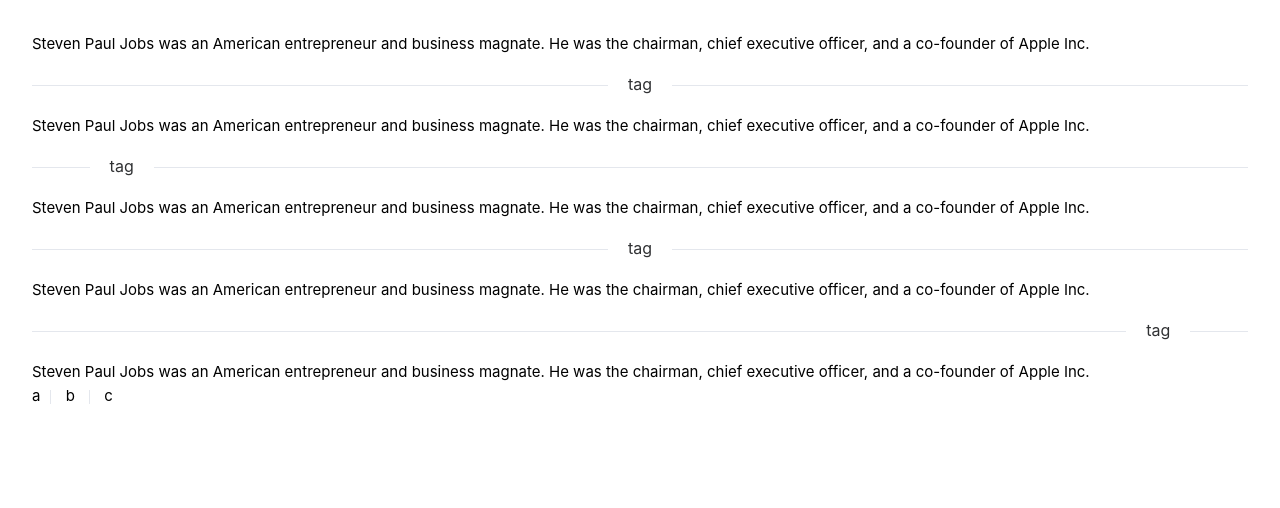
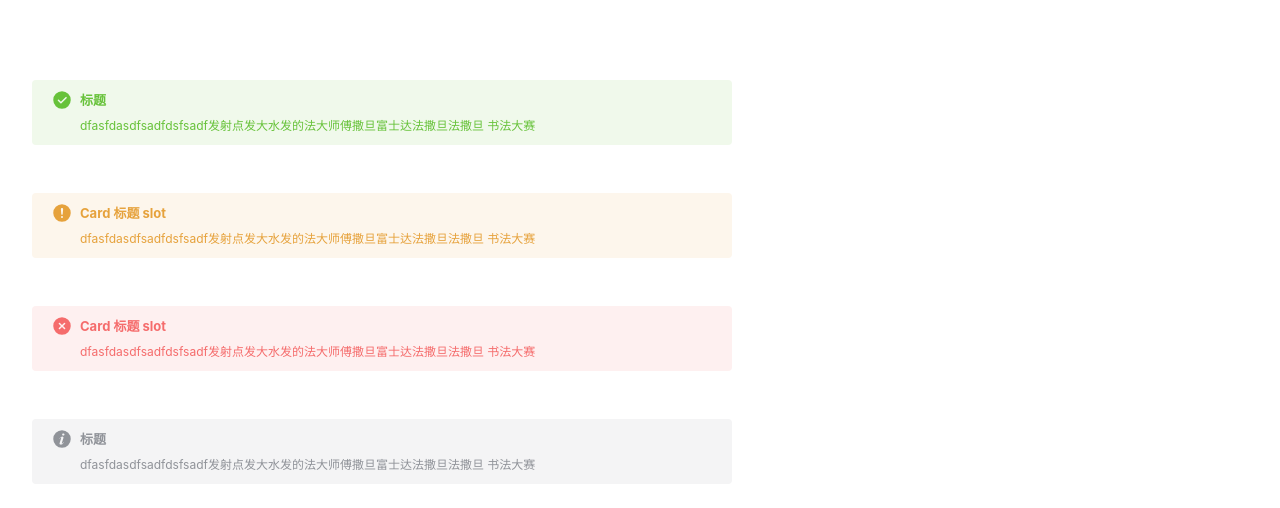
Before and after one commit to ivy-design/ivy-design-vue, a Vue app: page / in a window 1280 px wide. Shown: the top 508 px of the page. Built offline with nearby package versions, Linux system fonts and the light colour scheme.

Commit message:
✨ feat: 增加alert组件

```diff
--- a/src/App.vue
+++ b/src/App.vue
@@ -4,37 +4,20 @@
 
 <template>
     <div>
-        <p>
-            Steven Paul Jobs was an American entrepreneur and business magnate. He was the chairman, chief executive officer, and a
-            co-founder of Apple Inc.
-        </p>
-        <ivy-divider>tag</ivy-divider>
-        <p>
-            Steven Paul Jobs was an American entrepreneur and business magnate. He was the chairman, chief executive officer, and a
-            co-founder of Apple Inc.
-        </p>
-        <ivy-divider placement="left">tag</ivy-divider>
-        <p>
-            Steven Paul Jobs was an American entrepreneur and business magnate. He was the chairman, chief executive officer, and a
-            co-founder of Apple Inc.
-        </p>
-        <ivy-divider placement="center">tag</ivy-divider>
-        <p>
-            Steven Paul Jobs was an American entrepreneur and business magnate. He was the chairman, chief executive officer, and a
-            co-founder of Apple Inc.
-        </p>
-        <ivy-divider placement="right">tag</ivy-divider>
-        <p>
-            Steven Paul Jobs was an American entrepreneur and business magnate. He was the chairman, chief executive officer, and a
-            co-founder of Apple Inc.
-        </p>
-        <div>
-            <span>a</span>
-            <ivy-divider type="vertical">tag</ivy-divider>
-            <span> b </span>
-            <ivy-divider type="vertical">tag</ivy-divider>
-            <span> c </span>
-        </div>
+        <ivy-alert style="width: 700px; margin-top: 48px" type="success" header="标题" show-icon>
+            <p>dfasfdasdfsadfdsfsadf发射点发大水发的法大师傅撒旦富士达法撒旦法撒旦 书法大赛</p>
+        </ivy-alert>
+        <ivy-alert style="width: 700px; margin-top: 48px" type="warning" show-icon>
+            <template #header> Card 标题 slot </template>
+            <p>dfasfdasdfsadfdsfsadf发射点发大水发的法大师傅撒旦富士达法撒旦法撒旦 书法大赛</p>
+        </ivy-alert>
+        <ivy-alert style="width: 700px; margin-top: 48px" type="danger" show-icon>
+            <template #header> Card 标题 slot </template>
+            <p>dfasfdasdfsadfdsfsadf发射点发大水发的法大师傅撒旦富士达法撒旦法撒旦 书法大赛</p>
+        </ivy-alert>
+        <ivy-alert style="width: 700px; margin-top: 48px" type="info" header="标题" show-icon>
+            <p>dfasfdasdfsadfdsfsadf发射点发大水发的法大师傅撒旦富士达法撒旦法撒旦 书法大赛</p>
+        </ivy-alert>
     </div>
 </template>
 
@@ -42,4 +25,13 @@
 .margin-top {
     margin-top: 24px;
 }
+.margin-top > div {
+    text-align: center;
+}
+.margin-top > div:nth-child(odd) {
+    background-color: aqua;
+}
+.margin-top > div:nth-child(even) {
+    background-color: blanchedalmond;
+}
 </style>
--- /dev/null
+++ b/src/components/alert/index.ts
@@ -0,0 +1,7 @@
+import alert from "./src/index";
+import type { App } from "vue";
+
+alert.install = (app: App) => {
+    app.component(alert.name, alert);
+};
+export default alert;
--- /dev/null
+++ b/src/components/alert/src/index.tsx
@@ -0,0 +1,57 @@
+import { defineComponent, h, resolveComponent } from "vue";
+import { prefix } from "@/utils";
+
+const iconName: { [x: string]: any } = {
+    success: "success-filled",
+    warning: "warning-filled",
+    danger: "circle-close-filled",
+    info: "info-filled",
+};
+
+export default defineComponent({
+    name: `${prefix}alert`,
+    props: {
+        type: {
+            type: String,
+            default: "success",
+            validator(value: string) {
+                return ["success", "danger", "warning", "info"].includes(value);
+            },
+        },
+        header: String,
+        showIcon: Boolean,
+    },
+    setup(props, { slots }) {
+        const classStr = `ivy-alert is-${props.type}`;
+
+        const renderTitle = () => {
+            if (slots.header) {
+                return <div class="ivy-alert__title">{slots.header?.()}</div>;
+            } else if (props.header) {
+                return <span class="ivy-alert__title">{props?.header || ""}</span>;
+            } else {
+                return [];
+            }
+        };
+
+        const renderDesc = () => {
+            return <div class="ivy-alert__description">{slots.default?.()}</div>;
+        };
+
+        const renderIcon = () => {
+            return h(resolveComponent("ivy-icon"), { name: iconName[props.type], class: "ivy-alert__icon" });
+        };
+
+        return () => {
+            if (props.showIcon) {
+                return (
+                    <div class={classStr}>
+                        {() => [renderIcon(), <div class="ivy-alert__content">{() => [renderTitle(), renderDesc()]}</div>]}
+                    </div>
+                );
+            } else {
+                return <div class={classStr}>{() => [renderTitle(), renderDesc()]}</div>;
+            }
+        };
+    },
+});
--- a/src/components/index.ts
+++ b/src/components/index.ts
@@ -11,10 +11,11 @@ import Footer from "./footer/index";
 import Aside from "./aside/index";
 import Main from "./main/index";
 import Card from "./card/index";
+import Alert from "./alert/index";
 
-const components: Component[] = [Icon, Button, Tag, Divider, Row, Col, Layout, Header, Footer, Aside, Main, Card];
+const components: Component[] = [Icon, Button, Tag, Divider, Row, Col, Layout, Header, Footer, Aside, Main, Card, Alert];
 
-export { Icon, Button, Tag, Divider, Row, Col, Layout, Header, Footer, Aside, Main, Card };
+export { Icon, Button, Tag, Divider, Row, Col, Layout, Header, Footer, Aside, Main, Card, Alert };
 
 export default (app: App) => {
     components.forEach(comp => {
--- a/src/styles/alert.scss
+++ b/src/styles/alert.scss
@@ -1,27 +1,38 @@
 @import "./common/var.scss";
 .ivy-alert {
+    display: flex;
+    align-items: var(--ivy-alert-icon-align, flex-start);
     padding: 10px 20px;
-    background-color: $fox--color-primary-light-8;
-    border-left: 6px solid $fox--color-primary;
-    border-radius: 4px;
-    line-height: 1.8em;
+    border-radius: var(--ivy-border-radius, 4px);
+    font-size: var(--ivy-alert-font-size, 12px);
     & + & {
         margin-top: 20px;
     }
+    &__title {
+        font-weight: 700;
+        font-size: var(--ivy-alert-header-font-size, 13px);
+    }
+    &__icon {
+        font-size: var(--ivy-alert-icon-size, 16px);
+        margin-right: 8px;
+    }
+    &__description {
+        margin-top: 5px;
+    }
     &.is-success {
-        border-left-color: $fox--color-success;
-        background-color: $fox--color-success-light;
+        background-color: var(--ivy-color-success-light-9);
+        color: var(--ivy-color-success);
     }
     &.is-danger {
-        border-left-color: $fox--color-danger;
-        background-color: $fox--color-danger-light;
+        background-color: var(--ivy-color-danger-light-9);
+        color: var(--ivy-color-danger);
     }
     &.is-warning {
-        border-left-color: $fox--color-warning;
-        background-color: $fox--color-warning-light;
+        background-color: var(--ivy-color-warning-light-9);
+        color: var(--ivy-color-warning);
     }
     &.is-info {
-        border-left-color: $fox--color-info;
-        background-color: $fox--color-info-light;
+        background-color: var(--ivy-color-info-light-9);
+        color: var(--ivy-color-info);
     }
 }
--- a/src/styles/index.scss
+++ b/src/styles/index.scss
@@ -11,6 +11,7 @@
 @import "./aside.scss";
 @import "./main.scss";
 @import "./card.scss";
+@import "./alert.scss";
 
 :root {
     @each $name, $color in $colors {
```
